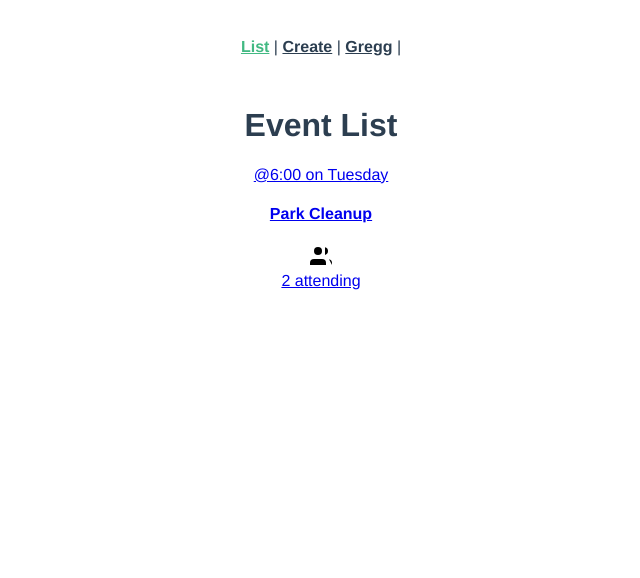
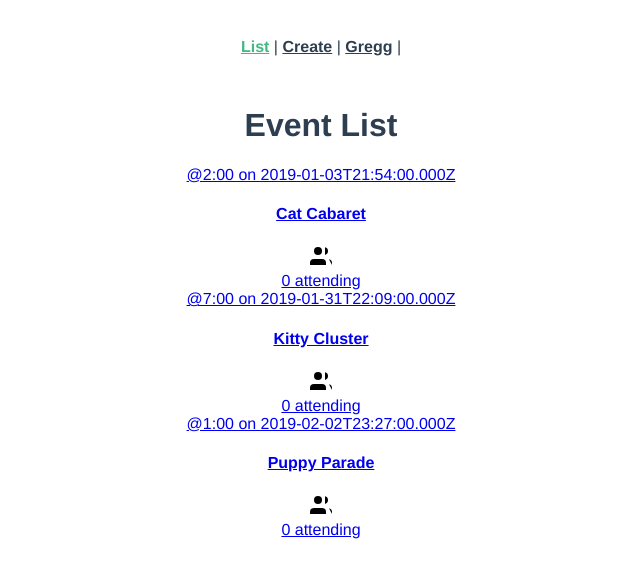
Before and after one commit to caritobd91/vue-playground, a Vue app in the folder vue-playground/: page / in a window 1280 px wide. Shown: the top 578 px of the page, without its empty margins (319-959 px from the left). Built offline with nearby package versions, Linux system fonts and the light colour scheme; data requests are answered from the project's data file.

Commit message:
[refactor] displaying event cards using a mock up with json-server and axios

```diff
--- /dev/null
+++ b/vue-playground/db.json
@@ -0,0 +1,49 @@
+{
+  "events": [
+    {
+      "id": 5928101,
+      "user": {
+        "id": "abc123",
+        "name": "Adam"
+      },
+      "category": "animal welfare",
+      "organizer": "Adam",
+      "title": "Cat Cabaret",
+      "description": "Yay felines!",
+      "location": "Meow Town",
+      "date": "2019-01-03T21:54:00.000Z",
+      "time": "2:00",
+      "attendees": []
+    },
+    {
+      "id": 8419988,
+      "user": {
+        "id": "abc123",
+        "name": "Adam"
+      },
+      "category": "animal welfare",
+      "organizer": "Adam",
+      "title": "Kitty Cluster",
+      "description": "Yay cats!",
+      "location": "Catlandia",
+      "date": "2019-01-31T22:09:00.000Z",
+      "time": "7:00",
+      "attendees": []
+    },
+    {
+      "id": 4582797,
+      "user": {
+        "id": "abc123",
+        "name": "Adam"
+      },
+      "category": "animal welfare",
+      "organizer": "Adam",
+      "title": "Puppy Parade",
+      "description": "Yay pups!",
+      "location": "Puptown ",
+      "date": "2019-02-02T23:27:00.000Z",
+      "time": "1:00",
+      "attendees": []
+    }
+  ]
+}
--- a/vue-playground/package.json
+++ b/vue-playground/package.json
@@ -8,7 +8,9 @@
     "lint": "vue-cli-service lint"
   },
   "dependencies": {
+    "axios": "^0.19.2",
     "core-js": "^3.6.4",
+    "json-server": "^0.16.1",
     "vue": "^2.6.11",
     "vue-router": "^3.1.6",
     "vuex": "^3.1.3"
--- a/vue-playground/src/components/EventCard.vue
+++ b/vue-playground/src/components/EventCard.vue
@@ -1,5 +1,5 @@
 <template>
-<router-link :to="{ name: 'event-show', params: { id: 1 } }">
+<router-link :to="{ name: 'event-show', params: { id: event.id } }">
   <div>
     <span>@{{ event.time }} on {{ event.date }}</span>
     <h4>{{ event.title }}</h4>
@@ -16,20 +16,9 @@ export default {
   components: {
     BaseIcon,
   },
-  data() {
-    return {
-      event: {
-        id: 1,
-        title: 'Park Cleanup',
-        date: 'Tuesday',
-        time: '6:00',
-        attendees: [
-          { id: 'abc123', name: 'Adam' },
-          { id: 'de456', name: 'Gregg' },
-        ]
-      }
-    }
-  },
+  props: {
+    event: Object,
+  }
 }
 </script>
 
--- a/vue-playground/src/views/EventList.vue
+++ b/vue-playground/src/views/EventList.vue
@@ -4,14 +4,35 @@
       Event List
     </h1>
 
-    <event-card />
+    <event-card
+      v-for="event in events"
+      :key="event.id"
+      :event="event"
+    />
   </div>
 </template>
 
 <script>
+import axios from 'axios'
 import EventCard from '@/components/EventCard.vue'
 
 export default {
+  data() {
+    return {
+      events: []
+    }
+  },
+  created() {
+    axios
+      .get('http://localhost:3000/events')
+      .then( response => {
+        this.events = response.data
+        console.log(response.data)
+      })
+      .catch(error => {
+        console.log('There was an error:' + error.response)
+      })
+  },
   components: {
     EventCard,
   }
```
Also changed, not shown: 1 other file (tests, documents, lock files or other folders).
